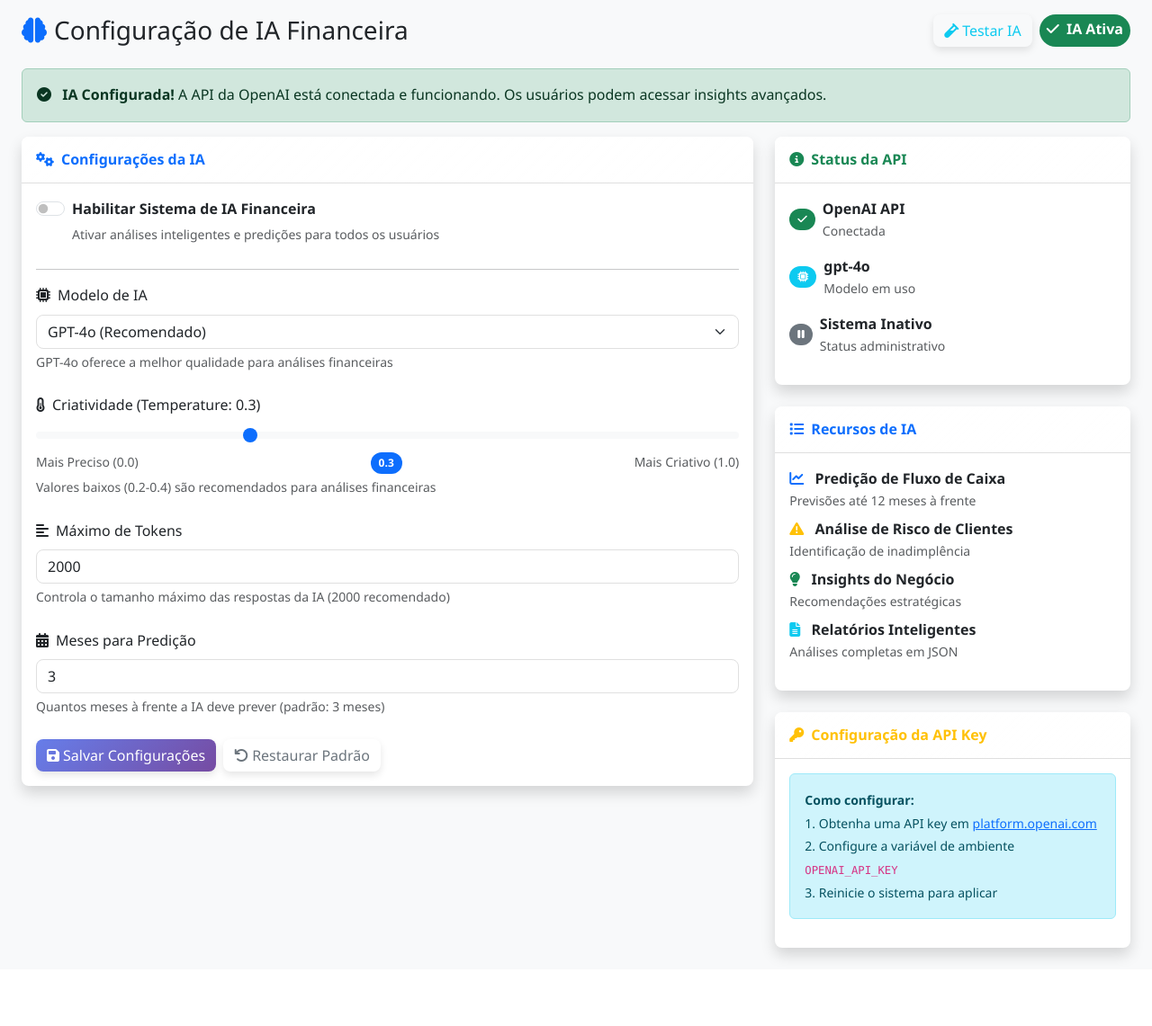
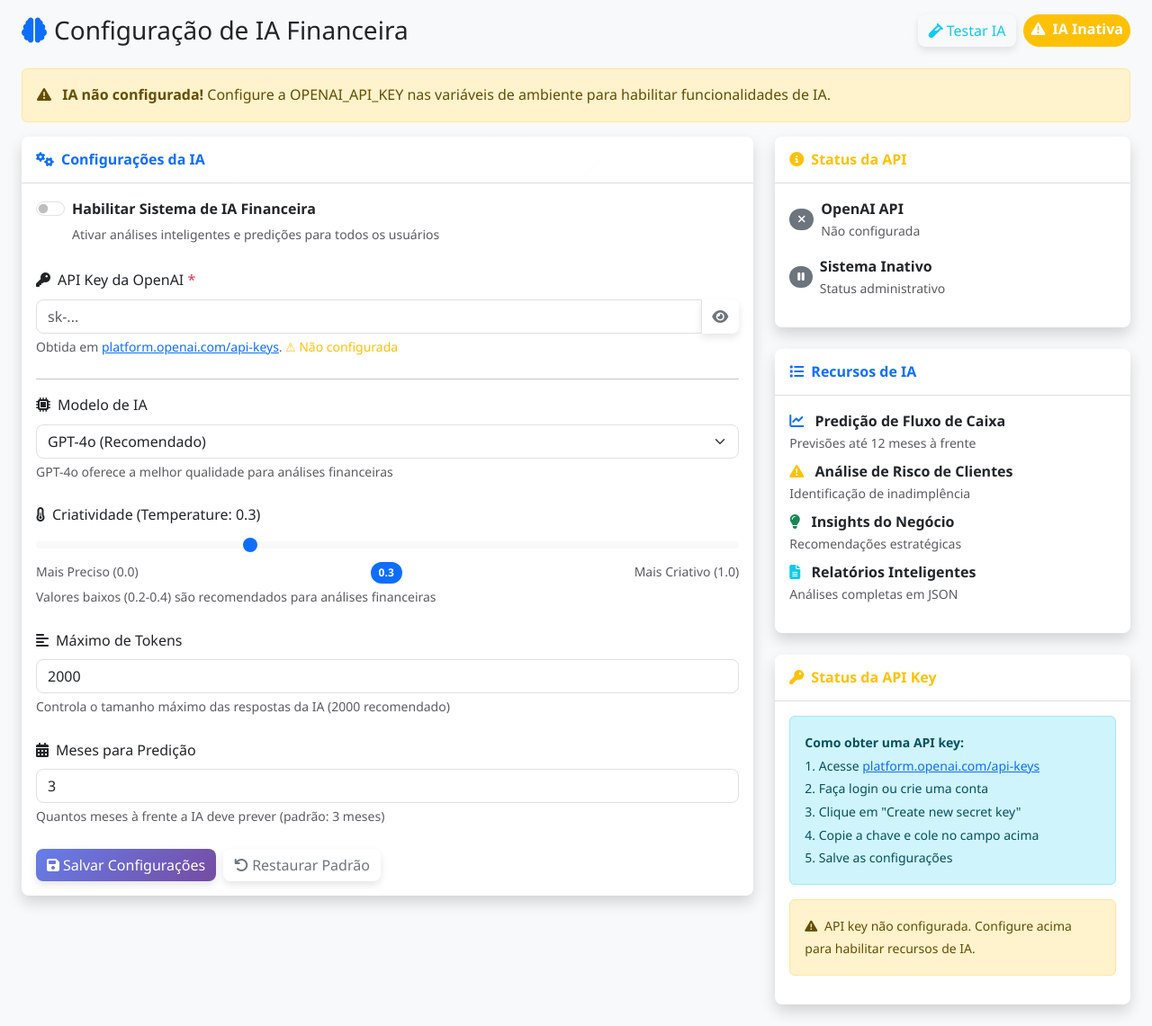
Before and after one commit to Joelferreira98/GestorFin, a Flask app: page /ai_insights/admin/config in a window 1280 px wide. Shown: the part 83-1224 px from the top of the page at 90% size. Before the commit the page ends 1153 px from the top, so only its background shows below. Run offline with Flask 3, Linux system fonts and the light colour scheme; the visitor is signed in with stand-in values (Sample User, id 1); some libraries are stand-ins or nearby versions.

Commit message:
Enable configuration of the AI service through the admin interface
Moves OpenAI API key configuration from environment variables to the admin panel.

Replit-Commit-Author: Agent
Replit-Commit-Session-Id: af125111-af47-4a42-bb0f-bdacbc54d5ba
Replit-Commit-Screenshot-Url: https://storage.googleapis.com/screenshot-production-us-central1/5e0214c1-62ac-43a8-9336-8db1c23edb0c/af125111-af47-4a42-bb0f-bdacbc54d5ba/NjfxHiE

```diff
--- a/ai_insights.py
+++ b/ai_insights.py
@@ -15,16 +15,45 @@ logger = logging.getLogger(__name__)
 
 class FinancialAI:
     def __init__(self):
-        api_key = os.environ.get("OPENAI_API_KEY")
-        if api_key:
-            self.client = OpenAI(api_key=api_key)
-            self.enabled = True
-        else:
+        self.client = None
+        self.enabled = False
+
+    def _initialize_client(self):
+        """Inicializa o cliente OpenAI com a API key do banco de dados"""
+        try:
+            from models import SystemSettings
+            from app import app
+
+            with app.app_context():
+                settings = SystemSettings.query.first()
+                if settings and settings.ai_enabled and settings.ai_api_key:
+                    try:
+                        self.client = OpenAI(api_key=settings.ai_api_key.strip())
+                        self.enabled = True
+                        return True
+                    except Exception as e:
+                        logging.error(f"Erro ao inicializar OpenAI client: {str(e)}")
+                        self.client = None
+                        self.enabled = False
+                        return False
+                else:
+                    self.client = None
+                    self.enabled = False
+                    return False
+        except Exception as e:
+            logging.error(f"Erro ao acessar configurações da IA: {str(e)}")
             self.client = None
             self.enabled = False
+            return False
+
+    def update_client(self):
+        """Atualiza o cliente quando as configurações mudam"""
+        return self._initialize_client()
 
     def is_enabled(self):
         """Verifica se a IA está habilitada"""
+        if not self.enabled or self.client is None:
+            self._initialize_client()
         return self.enabled and self.client is not None
 
     def get_cash_flow_prediction(self, user_id, months_ahead=3):
--- a/api/ai_insights.py
+++ b/api/ai_insights.py
@@ -71,12 +71,21 @@ def update_config():
 
     # Atualizar configurações específicas da IA
     settings.ai_enabled = request.form.get('ai_enabled') == 'on'
+
+    # Atualizar API key se fornecida
+    api_key = request.form.get('ai_api_key', '').strip()
+    if api_key:
+        settings.ai_api_key = api_key
+
     settings.ai_model = request.form.get('ai_model', 'gpt-4o')
     settings.ai_temperature = float(request.form.get('ai_temperature', 0.3))
     settings.ai_max_tokens = int(request.form.get('ai_max_tokens', 2000))
     settings.prediction_months = int(request.form.get('prediction_months', 3))
 
     db.session.commit()
+
+    # Atualizar cliente OpenAI com nova configuração
+    financial_ai.update_client()
 
     flash('Configurações da IA atualizadas com sucesso!', 'success')
     return redirect(url_for('ai_insights.admin_config'))
@@ -85,10 +94,13 @@ def update_config():
 @admin_required
 def test_ai():
     """Testar conectividade da IA"""
+    # Forçar atualização do cliente antes do teste
+    financial_ai.update_client()
+
     if not financial_ai.is_enabled():
         return jsonify({
             'success': False,
-            'message': 'IA não configurada. Verifique se a OPENAI_API_KEY está definida nas variáveis de ambiente.'
+            'message': 'IA não configurada. Configure a API key da OpenAI no painel administrativo.'
         })
 
     try:
--- a/models.py
+++ b/models.py
@@ -222,6 +222,7 @@ class SystemSettings(db.Model):
 
     # AI Settings
     ai_enabled = db.Column(db.Boolean, default=False)
+    ai_api_key = db.Column(db.Text)  # Armazenar API key criptografada
     ai_model = db.Column(db.String(50), default='gpt-4o')
     ai_temperature = db.Column(db.Float, default=0.3)
     ai_max_tokens = db.Column(db.Integer, default=2000)
--- a/templates/admin.html
+++ b/templates/admin.html
@@ -608,7 +608,7 @@
                                         </div>
                                     {% endif %}
 
-                                    <p class="small text-muted">Configure a OPENAI_API_KEY para habilitar</p>
+                                    <p class="small text-muted">Configure a API key no painel avançado</p>
                                 </div>
                             </div>
                         </div>
--- a/templates/admin/ai_config.html
+++ b/templates/admin/ai_config.html
@@ -51,6 +51,30 @@
                                         <div class="form-text">Ativar análises inteligentes e predições para todos os usuários</div>
                                     </label>
                                 </div>
+                            </div>
+                        </div>
+
+                        <!-- API Key Configuration -->
+                        <div class="mb-4">
+                            <label for="ai_api_key" class="form-label">
+                                <i class="fas fa-key me-2"></i>API Key da OpenAI
+                                <span class="text-danger">*</span>
+                            </label>
+                            <div class="input-group">
+                                <input type="password" class="form-control" id="ai_api_key" name="ai_api_key"
+                                       placeholder="sk-..."
+                                       value="{% if settings.ai_api_key %}{{ '*' * 20 + settings.ai_api_key[-10:] if settings.ai_api_key|length > 10 else '*' * settings.ai_api_key|length }}{% endif %}">
+                                <button class="btn btn-outline-secondary" type="button" onclick="toggleApiKeyVisibility()">
+                                    <i class="fas fa-eye" id="eyeIcon"></i>
+                                </button>
+                            </div>
+                            <div class="form-text">
+                                Obtida em <a href="https://platform.openai.com/api-keys" target="_blank">platform.openai.com/api-keys</a>.
+                                {% if settings.ai_api_key %}
+                                <span class="text-success">✓ Configurada</span>
+                                {% else %}
+                                <span class="text-warning">⚠ Não configurada</span>
+                                {% endif %}
                             </div>
                         </div>
 
@@ -200,24 +224,33 @@
             <div class="card shadow mb-4">
                 <div class="card-header py-3">
                     <h6 class="m-0 font-weight-bold text-warning">
-                        <i class="fas fa-key me-2"></i>Configuração da API Key
+                        <i class="fas fa-key me-2"></i>Status da API Key
                     </h6>
                 </div>
                 <div class="card-body">
                     <div class="alert alert-info">
                         <small>
-                            <strong>Como configurar:</strong><br>
-                            1. Obtenha uma API key em <a href="https://platform.openai.com" target="_blank">platform.openai.com</a><br>
-                            2. Configure a variável de ambiente <code>OPENAI_API_KEY</code><br>
-                            3. Reinicie o sistema para aplicar
+                            <strong>Como obter uma API key:</strong><br>
+                            1. Acesse <a href="https://platform.openai.com/api-keys" target="_blank">platform.openai.com/api-keys</a><br>
+                            2. Faça login ou crie uma conta<br>
+                            3. Clique em "Create new secret key"<br>
+                            4. Copie a chave e cole no campo acima<br>
+                            5. Salve as configurações
                         </small>
                     </div>
 
-                    {% if not ai_enabled %}
+                    {% if settings.ai_api_key %}
+                    <div class="alert alert-success">
+                        <small>
+                            <i class="fas fa-check-circle me-1"></i>
+                            API key configurada. Use o botão "Testar IA" para verificar a conectividade.
+                        </small>
+                    </div>
+                    {% else %}
                     <div class="alert alert-warning">
                         <small>
                             <i class="fas fa-exclamation-triangle me-1"></i>
-                            A API key não está configurada. Configure para habilitar recursos de IA.
+                            API key não configurada. Configure acima para habilitar recursos de IA.
                         </small>
                     </div>
                     {% endif %}
@@ -275,5 +308,29 @@ function resetToDefaults() {
 document.getElementById('ai_temperature').addEventListener('input', function() {
     document.getElementById('tempValue').textContent = this.value;
 });
+
+// Toggle API key visibility
+function toggleApiKeyVisibility() {
+    const apiKeyInput = document.getElementById('ai_api_key');
+    const eyeIcon = document.getElementById('eyeIcon');
+
+    if (apiKeyInput.type === 'password') {
+        apiKeyInput.type = 'text';
+        eyeIcon.classList.remove('fa-eye');
+        eyeIcon.classList.add('fa-eye-slash');
+    } else {
+        apiKeyInput.type = 'password';
+        eyeIcon.classList.remove('fa-eye-slash');
+        eyeIcon.classList.add('fa-eye');
+    }
+}
+
+// Clear API key field when focused for new input
+document.getElementById('ai_api_key').addEventListener('focus', function() {
+    if (this.value && this.value.includes('*')) {
+        this.value = '';
+        this.placeholder = 'Cole sua nova API key aqui...';
+    }
+});
 </script>
 {% endblock %}
```
Also changed, not shown: replit.md (+11 -1 lines).
